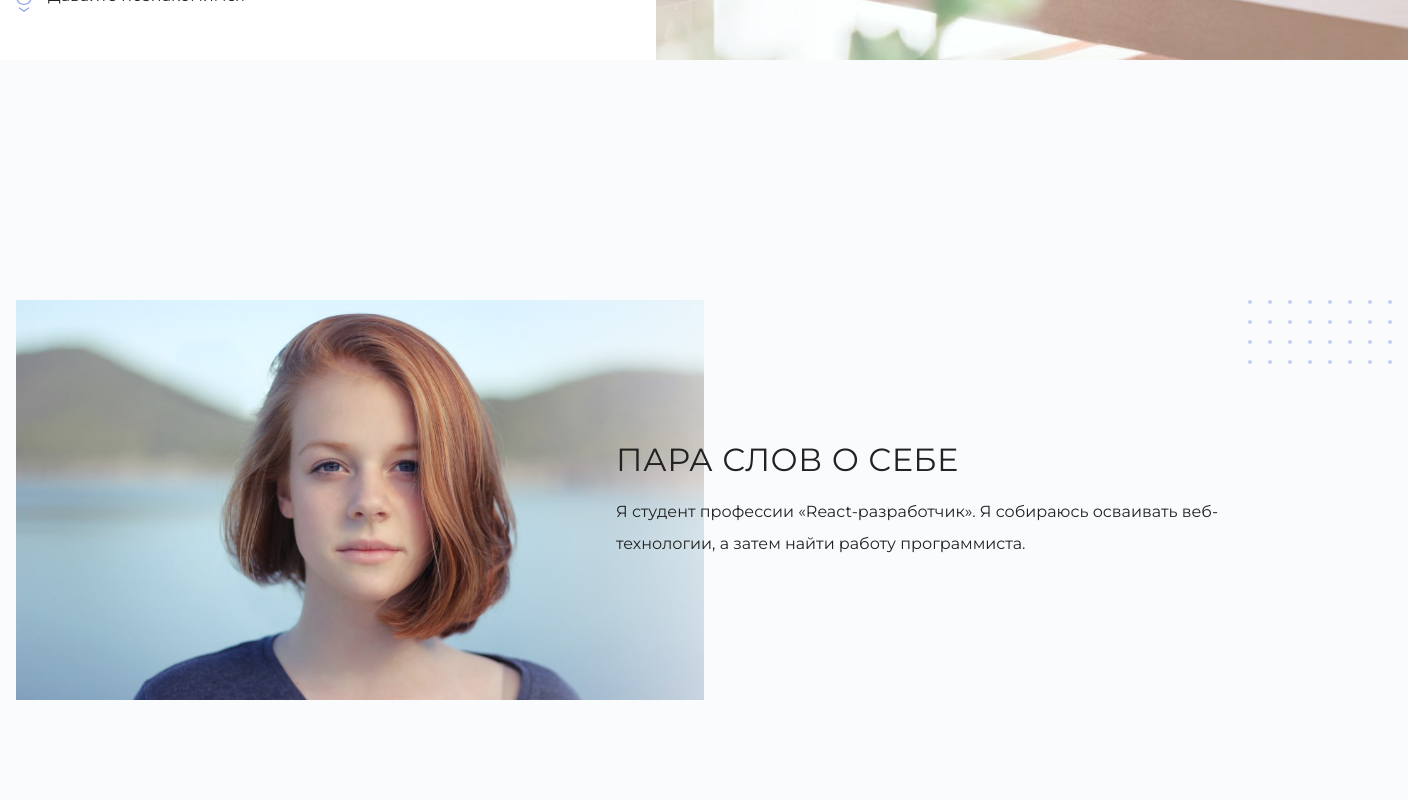
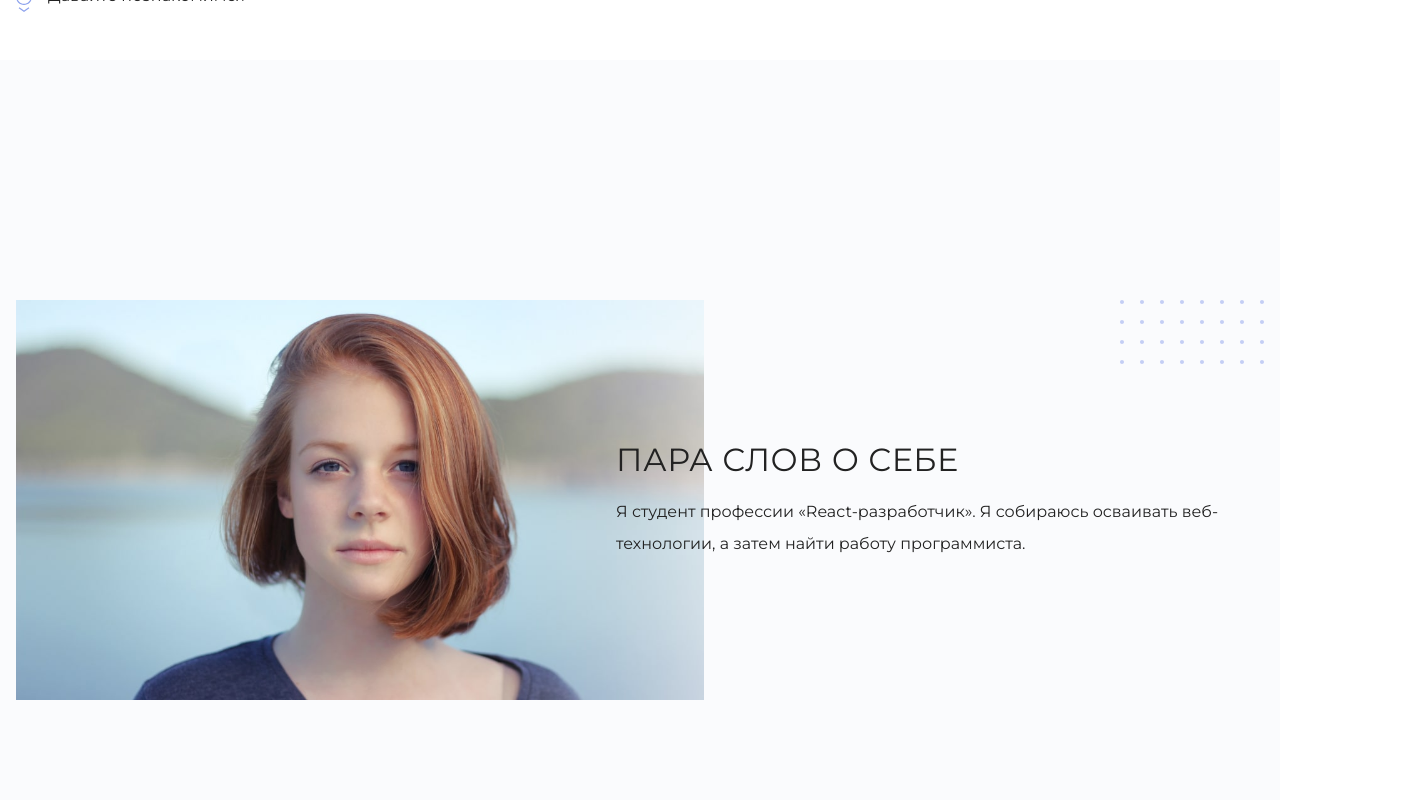
Before and after one commit to hondavod70/my-site, a plain HTML site: page index.html in a window 1280 px wide. Shown: the part 740-1540 px from the top of the page, 1408 px wide, since content can reach past the window. Drawn offline with Linux system fonts and the light colour scheme.

Commit message:
Доработки

```diff
--- a/style.css
+++ b/style.css
@@ -1,15 +1,16 @@
 body {
   position: relative;
   margin: 0;
-  min-width: 1408px;
+  min-width: 1000px;
   font-family: "Montserrat", "Helvetica", "Arial", sans-serif;
   font-size: 16px;
   line-height: 32px;
   color: #222222;
-  background-image: url("img/hero-bg.jpg");
+  background-image: url("files/pixie.jpg");
   background-repeat: no-repeat;
   background-position-y: top;
   background-position-x: calc(50vw + 16px);
+  background-size: 50%;
 }
 
 .container {
```
Also changed, not shown: files/pixie.jpg (added).
